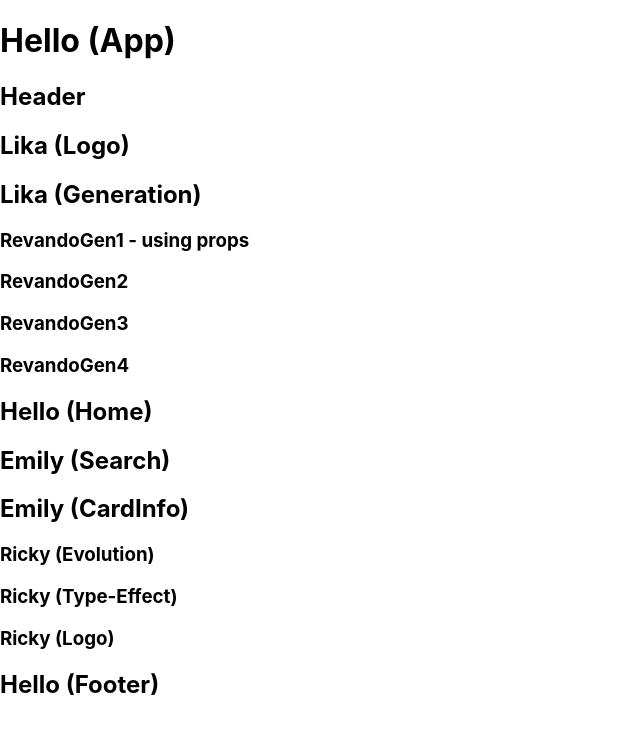
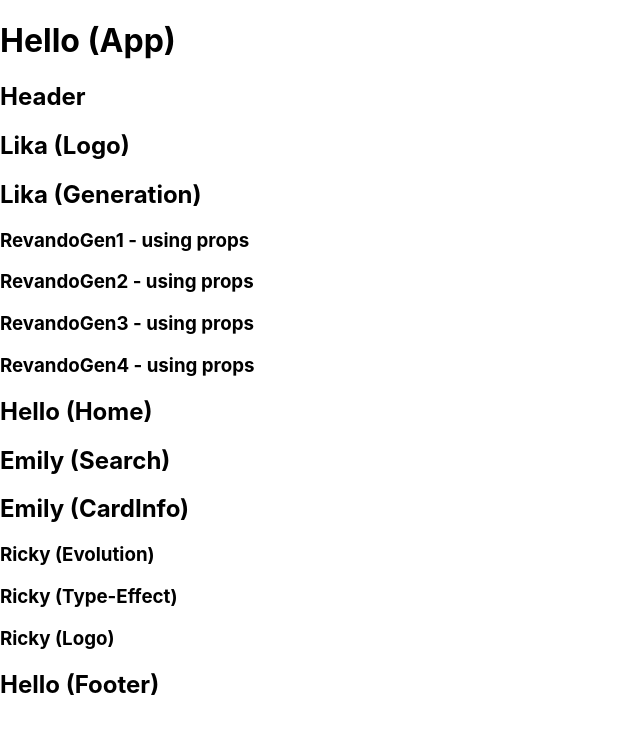
Before and after one commit to Aruperes/Fufufafa, a React (Create React App) app in the folder app-fufufafa/: page / in a window 1280 px wide. Shown: the top 734 px of the page, without its empty margins (0-640 px from the left). Built offline with nearby package versions, Linux system fonts and the light colour scheme.

Commit message:
adding props

```diff
--- a/app-fufufafa/src/components/Header/Generation/index.js
+++ b/app-fufufafa/src/components/Header/Generation/index.js
@@ -8,9 +8,9 @@ const Generation = () => {
     <div>
       <h2>{LikaGeneration}</h2>
       <Gen1 text="RevandoGen1 - using props" />
-      <Gen2 text="RevandoGen2" />
-      <Gen3 text="RevandoGen3" />
-      <Gen4 text="RevandoGen4" />
+      <Gen2 text="RevandoGen2 - using props" />
+      <Gen3 text="RevandoGen3 - using props" />
+      <Gen4 text="RevandoGen4 - using props" />
     </div>
   );
 };
```
